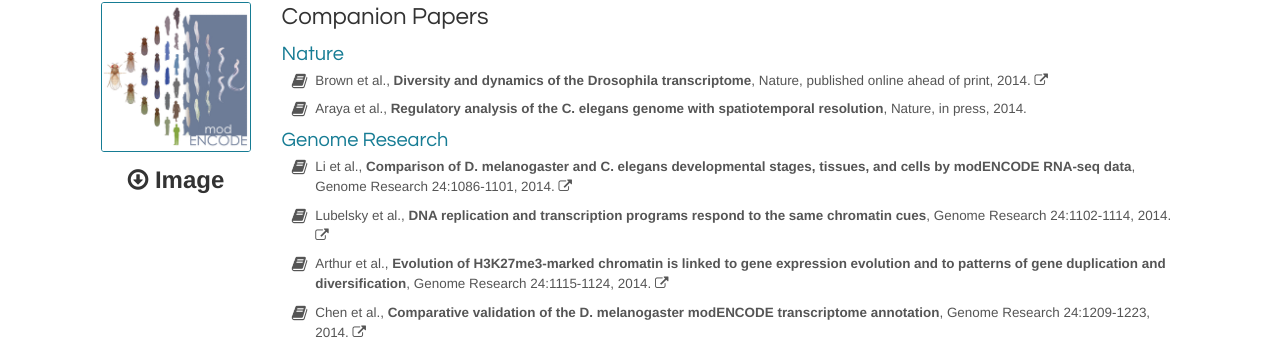
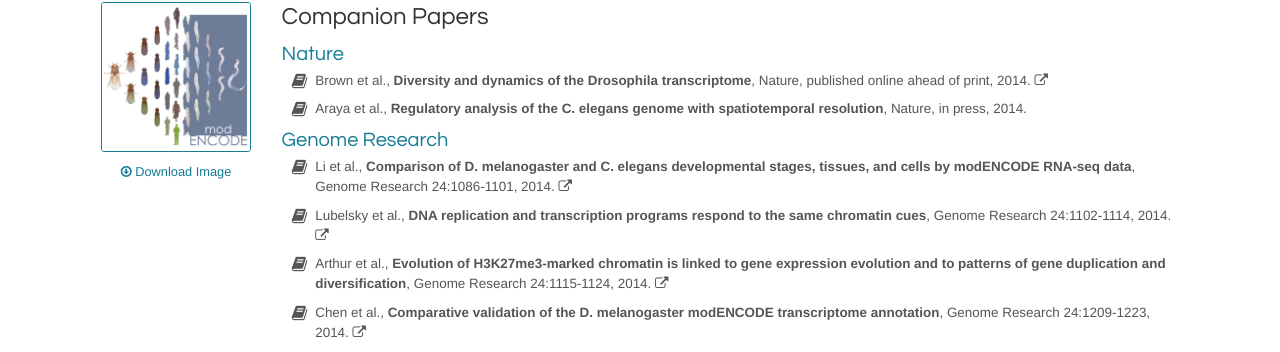
Before and after one commit to parklab/comparative-website, a Jekyll site: the page built from index.html, in a window 1280 px wide. Shown: the part 829-1181 px from the top of the page. Built offline with Jekyll 4.4.1, drawn with Linux system fonts in a browser that asks for light colours; nearby versions of some CDN libraries.

Commit message:
Styled download link.

```diff
--- a/css/site.scss
+++ b/css/site.scss
@@ -320,6 +320,8 @@ section {
   aside {
     @include span-columns(2);
 
+    text-align: center;
+
     @include media($medium-display) {
       @include span-columns(2);
     }
@@ -331,14 +333,19 @@ section {
       @include border-radius(3px);
       background-color: transparentize($primary-background-color, 0.7);
       margin-bottom: 0.5em;
+
+      text-align: left;
+
+      a {
+        position: relative;
+        padding-left: 0.3em;
+      }
     }
 
-    font-size: $base-font-size * 1.5;
-    font-weight: bold;
-    text-align: center;
 
     a {
-    color: $primary-contrast-color;
+      font-size: $base-font-size * 0.8;
+      color: $primary-contrast-color;
     }
 
     h1 {
--- a/index.html
+++ b/index.html
@@ -45,7 +45,7 @@ layout: default
       <a href="{{ "/assets/images/genome_research_highres.jpg" | prepend: site.baseurl }}" title="High-resolution image"><img class="teaser-image" src="{{ "/assets/images/genome_research.png" | prepend: site.baseurl }}"/></a>
 
       <div>
-       <i class="fa fa-arrow-circle-o-down"></i>&nbsp;Image
+       <a href="{{ "/assets/images/genome_research_highres.jpg" | prepend: site.baseurl }}" title="High-resolution image"><i class="fa fa-arrow-circle-o-down"></i>&nbsp;Download Image</a>
       </div>
     </aside>
     <article>
```
